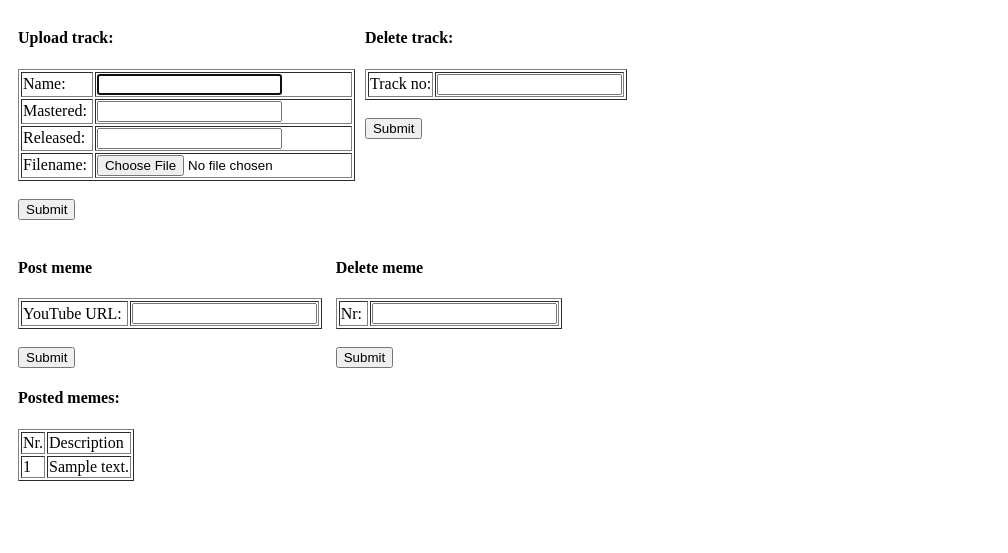
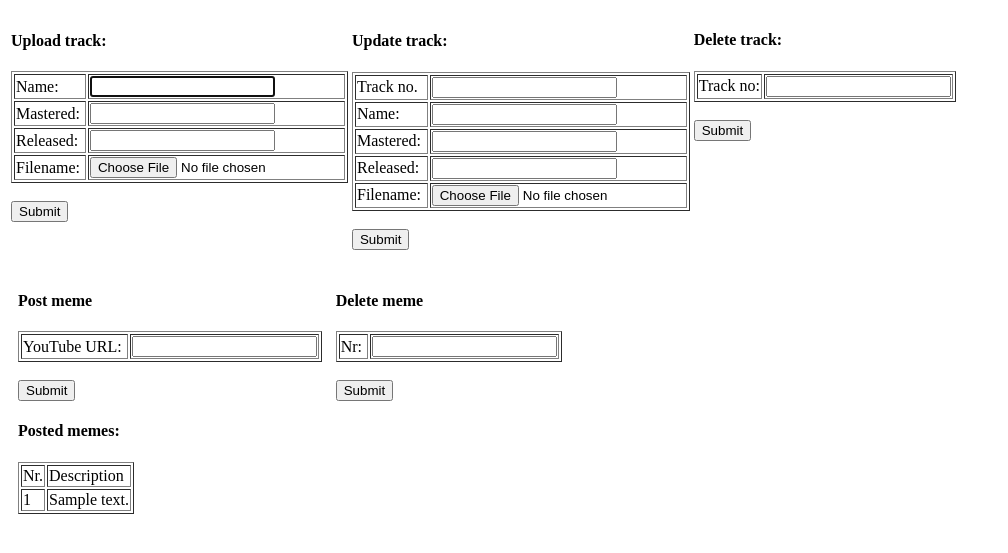
Before and after one commit to teodor-ionesco/mau5, a PHP site: page /mau5/admin/dash.php in a window 1280 px wide. Shown: the top 553 px of the page, without its empty margins (0-1008 px from the left). Run offline with PHP 8.4, Linux system fonts and the light colour scheme; the visitor is signed in with stand-in values (Sample User, id 1); tables that the repository leaves empty hold one stand-in row (values such as "Sample post").

Commit message:
Added track updating feature.
No more delete/reupload. No more mess.

```diff
--- a/admin/dash.php
+++ b/admin/dash.php
@@ -35,6 +35,67 @@ if(	!empty($_POST['t_name']) 	&&
 		':released' => $released,
 		':fname' => $fname
 	]);
+}
+
+////////// Track update part.
+if(!empty($_GET['up_t']) && !empty($_POST['up']['t_nr']))
+{
+	if(!empty($_POST['up']['t_name']))
+	{
+		$prepared = $db -> prepare("UPDATE tracks
+									SET name = :name
+									WHERE tracks.nr = :nr;");
+		$prepared -> execute([
+			':name' => $_POST['up']['t_name'],
+			':nr' => $_POST['up']['t_nr'],
+		]);
+	}
+
+	if(!empty($_POST['up']['t_mastered']))
+	{
+		$prepared = $db -> prepare("UPDATE tracks
+									SET mastered = :mastered
+									WHERE tracks.nr = :nr;");
+		$prepared -> execute([
+			':mastered' => $_POST['up']['t_mastered'],
+			':nr' => $_POST['up']['t_nr'],
+		]);
+	}
+
+	if(!empty($_POST['up']['t_released']))
+	{
+		$prepared = $db -> prepare("UPDATE tracks
+									SET released = :released
+									WHERE tracks.nr = :nr;");
+		$prepared -> execute([
+			':released' => $_POST['up']['t_released'],
+			':nr' => $_POST['up']['t_nr'],
+		]);
+	}
+
+	if(!empty($_FILES['up']['name']['t_fname']))
+	{
+		$prepared = $db -> prepare("SELECT filename
+									FROM tracks
+									WHERE tracks.nr = :nr;");
+		$prepared -> execute([
+			':nr' => $_POST['up']['t_nr'],
+		]);
+
+		unlink('../static/mpeg/' . $prepared -> fetch(PDO::FETCH_ASSOC)['filename']);
+
+		$fname = md5($_FILES['up']['name']['t_fname'].time()) . '.' . @end(explode('.', $_FILES['up']['name']['t_fname']));
+
+		move_uploaded_file($_FILES['up']['tmp_name']['t_fname'], '../static/mpeg/' . $fname);
+
+		$prepared = $db -> prepare("UPDATE tracks
+									SET filename = :fname
+									WHERE tracks.nr = :nr;");
+		$prepared -> execute([
+			':fname' => $fname,
+			':nr' => $_POST['up']['t_nr'],
+		]);
+	}
 }
 
 ////////// Track delete part.
@@ -117,7 +178,10 @@ if(!empty($_POST['m_nr']))
 	</head>
 
 	<body>
-		<form action="dash" method="POST" enctype="multipart/form-data" style="display: inline-block; margin-left: 10px;">
+		<table>
+			<tr>
+				<td style="position: relative; top: -14px;">
+					<form action="dash" method="POST" enctype="multipart/form-data" style="">
 						<h4>Upload track:</h4>
 						<table border="1">
 							<tr>
@@ -140,8 +204,40 @@ if(!empty($_POST['m_nr']))
 						<br>
 						<input type="submit">
 					</form>
+				</td>
 
-		<form action="dash" method="POST" style="display: inline-block; position: absolute; margin-left: 10px;">
+				<td>
+					<form action="dash.php?up_t=1" method="POST" enctype="multipart/form-data" style="">
+						<h4>Update track:</h4>
+						<table border="1">
+							<tr>
+								<td>Track no. &nbsp;</td>
+								<td><input type="text" name="up[t_nr]" required="" autofocus=""></td>
+							</tr>
+							<tr>
+								<td>Name:&nbsp;</td>
+								<td><input type="text" name="up[t_name]"  autofocus=""></td>
+							</tr>
+							<tr>
+								<td>Mastered:&nbsp;</td>
+								<td><input type="text" name="up[t_mastered]" ></td>
+							</tr>
+							<tr>
+								<td>Released:&nbsp;</td>
+								<td><input type="text" name="up[t_released]" ></td>
+							</tr>
+							<tr>
+								<td>Filename:&nbsp;</td>
+								<td><input type="file" name="up[t_fname]" ></td>
+							</tr>
+						</table>
+						<br>
+						<input type="submit">
+					</form>
+				</td>
+
+				<td style="position: relative; top: -55px;">
+					<form action="dash" method="POST" style="">
 						<h4>Delete track:</h4>
 						<table border="1">
 							<tr>
@@ -152,8 +248,11 @@ if(!empty($_POST['m_nr']))
 						<br>
 						<input type="submit">
 					</form>
+				</td>
+			</tr>
+		</table>
 
-		<br><br>
+		<br>
 
 		<form action="dash" method="POST" style="position: relative; display: inline-block; margin-left: 10px;">
 			<h4>Post meme</h4>
```
Also changed, not shown: static/mpeg/2f00183bc1133474e4575e1950855bf4.png (added). Lines whose indentation alone changed are shown as unchanged.
